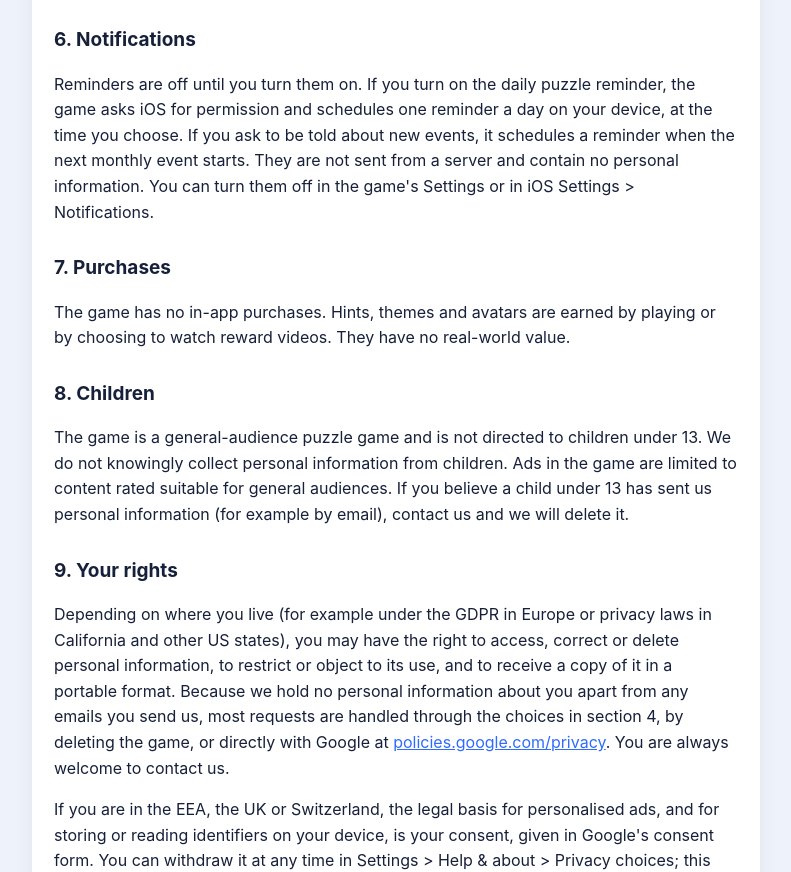
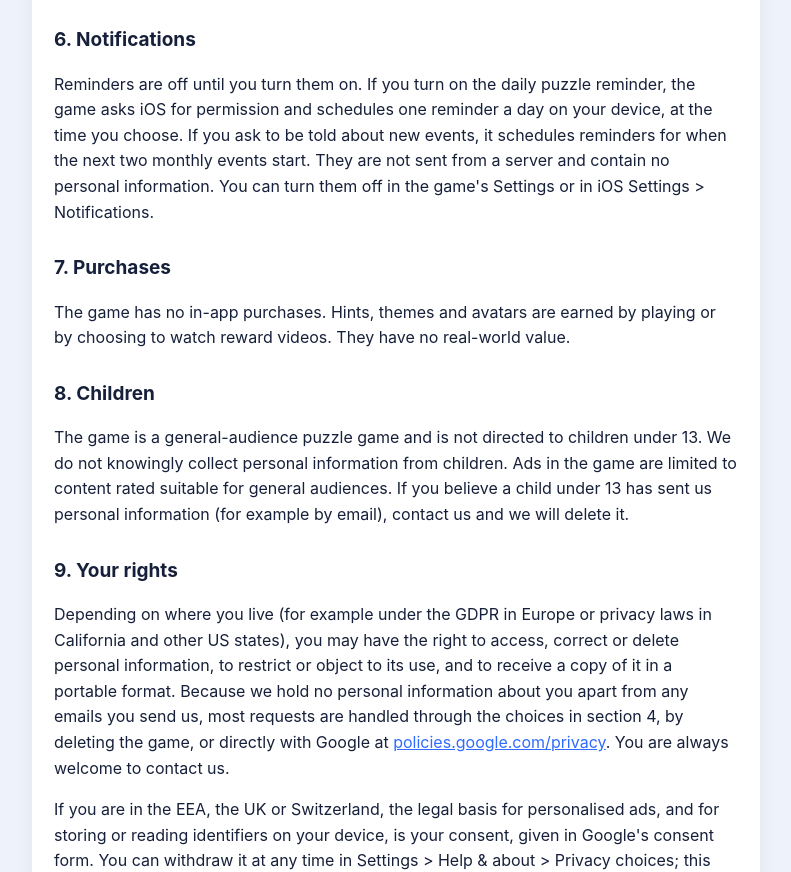
Before and after one commit to Kishannarola302/kishannarola302.github.io, a plain HTML site: page sudoku2027/privacy.html in a window 1280 px wide. Shown: the part 3373-4245 px from the top of the page, without its empty margins (244-1035 px from the left). Drawn offline with Linux system fonts and the light colour scheme.

Commit message:
Update Sudoku 2027 privacy policy reminders

```diff
--- a/sudoku2027/privacy.html
+++ b/sudoku2027/privacy.html
@@ -56,7 +56,7 @@
     <p>The game can use Apple's Game Center for leaderboards. If you are signed in to Game Center on your iPhone, the game sends your scores to Game Center: the number of puzzles you solved (this week and in total) and your time for today's daily puzzle. Apple shows these scores with your Game Center nickname to other Game Center players on the leaderboards. Game Center is run by Apple under the <a href="https://www.apple.com/legal/privacy/">Apple Privacy Policy</a>; we do not receive your Apple Account details. You can sign out of Game Center or limit who sees your profile in iOS Settings &gt; Game Center. If you do not use Game Center, nothing is sent.</p>
 
     <h2>6. Notifications</h2>
-    <p>Reminders are off until you turn them on. If you turn on the daily puzzle reminder, the game asks iOS for permission and schedules one reminder a day on your device, at the time you choose. If you ask to be told about new events, it schedules a reminder when the next monthly event starts. They are not sent from a server and contain no personal information. You can turn them off in the game's Settings or in iOS Settings &gt; Notifications.</p>
+    <p>Reminders are off until you turn them on. If you turn on the daily puzzle reminder, the game asks iOS for permission and schedules one reminder a day on your device, at the time you choose. If you ask to be told about new events, it schedules reminders for when the next two monthly events start. They are not sent from a server and contain no personal information. You can turn them off in the game's Settings or in iOS Settings &gt; Notifications.</p>
 
     <h2>7. Purchases</h2>
     <p>The game has no in-app purchases. Hints, themes and avatars are earned by playing or by choosing to watch reward videos. They have no real-world value.</p>
```
